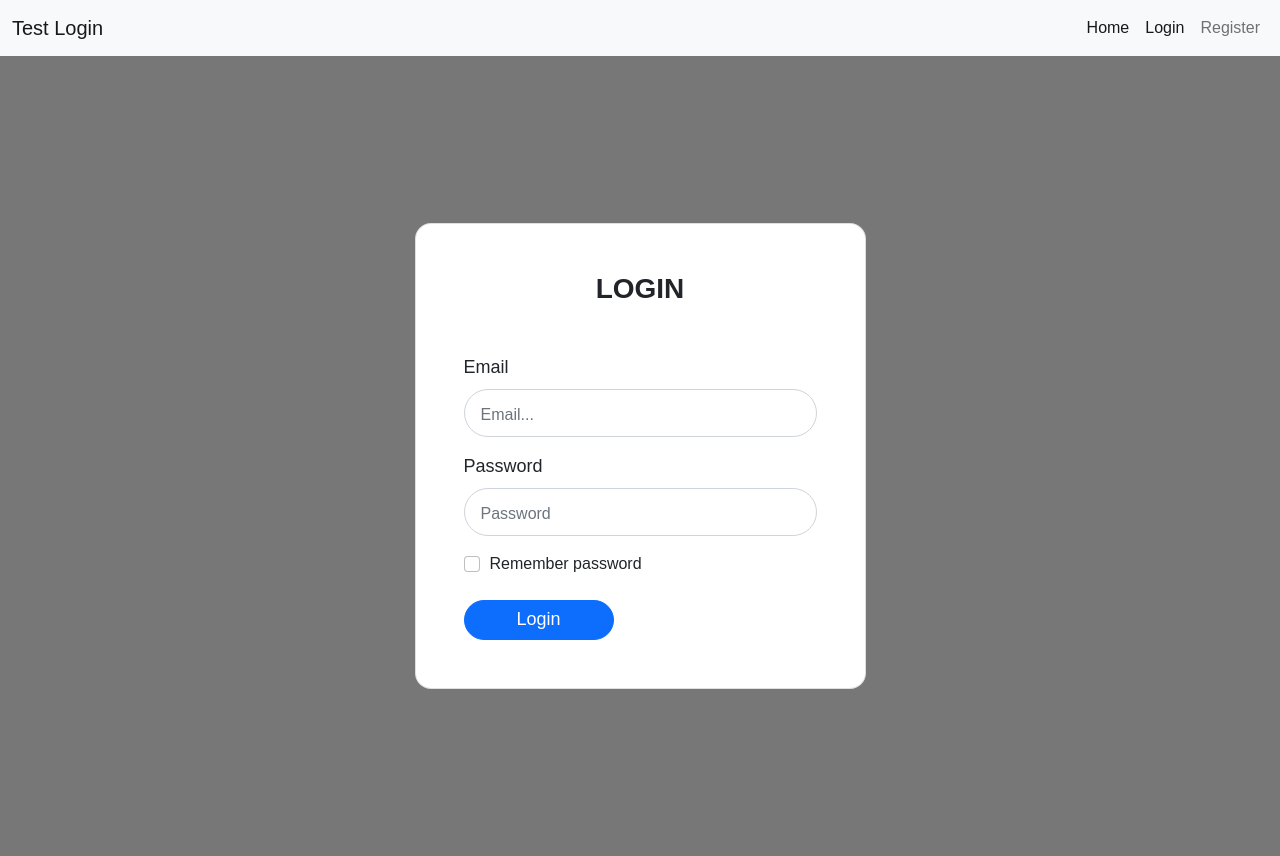
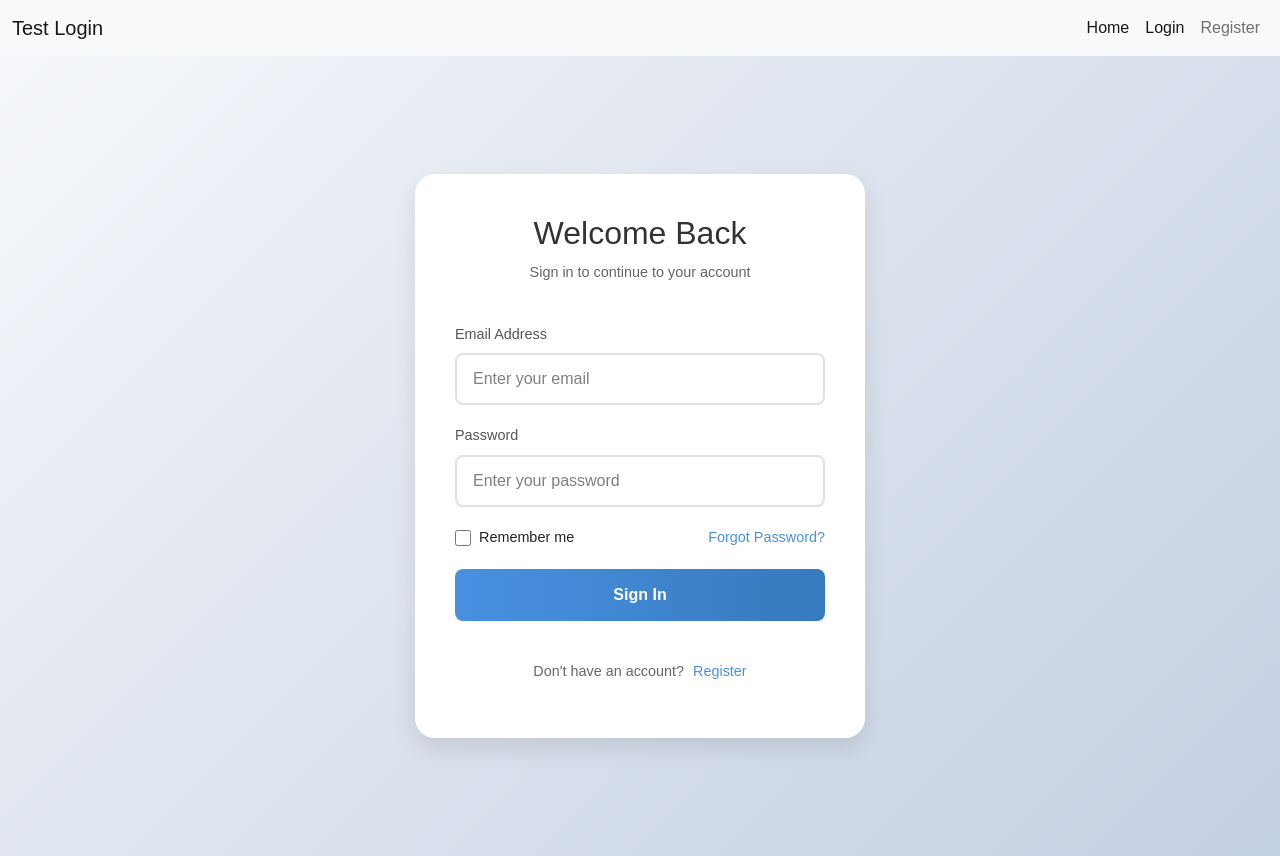
Before and after one commit to NienCongChua/YOLO-detection-send-message, a React (Create React App) app in the folder frontend/: page /login in a window 1280 px wide. Built offline with nearby package versions, Linux system fonts and the light colour scheme.

Commit message:
Add Interface

```diff
--- /dev/null
+++ b/frontend/src/Component/Login.module.css
@@ -0,0 +1,169 @@
+.container {
+    min-height: 100vh;
+    display: flex;
+    align-items: center;
+    justify-content: center;
+    background: linear-gradient(135deg, #f5f7fa 0%, #c3cfe2 100%);
+    padding: 20px;
+  }
+
+  .loginCard {
+    background: white;
+    border-radius: 20px;
+    padding: 40px;
+    width: 100%;
+    max-width: 450px;
+    box-shadow: 0 10px 25px rgba(0, 0, 0, 0.1);
+    animation: slideUp 0.5s ease-out;
+  }
+
+  @keyframes slideUp {
+    from {
+      opacity: 0;
+      transform: translateY(20px);
+    }
+    to {
+      opacity: 1;
+      transform: translateY(0);
+    }
+  }
+
+  .header {
+    text-align: center;
+    margin-bottom: 40px;
+  }
+
+  .header h1 {
+    color: #333;
+    font-size: 2rem;
+    margin-bottom: 10px;
+  }
+
+  .header p {
+    color: #666;
+    font-size: 0.9rem;
+  }
+
+  .form {
+    display: flex;
+    flex-direction: column;
+    gap: 20px;
+  }
+
+  .formGroup {
+    display: flex;
+    flex-direction: column;
+    gap: 8px;
+  }
+
+  .formGroup label {
+    color: #555;
+    font-size: 0.9rem;
+    font-weight: 500;
+  }
+
+  .formGroup input {
+    padding: 12px 16px;
+    border: 2px solid #e1e1e1;
+    border-radius: 8px;
+    font-size: 1rem;
+    transition: border-color 0.3s ease;
+  }
+
+  .formGroup input:focus {
+    outline: none;
+    border-color: #4a90e2;
+  }
+
+  .options {
+    display: flex;
+    justify-content: space-between;
+    align-items: center;
+    font-size: 0.9rem;
+  }
+
+  .rememberMe {
+    display: flex;
+    align-items: center;
+    gap: 8px;
+  }
+
+  .rememberMe input[type="checkbox"] {
+    width: 16px;
+    height: 16px;
+    cursor: pointer;
+  }
+
+  .forgotPassword {
+    color: #4a90e2;
+    text-decoration: none;
+    transition: color 0.3s ease;
+  }
+
+  .forgotPassword:hover {
+    color: #357abd;
+  }
+
+  .submitButton {
+    background: linear-gradient(to right, #4a90e2, #357abd);
+    color: white;
+    padding: 14px;
+    border: none;
+    border-radius: 8px;
+    font-size: 1rem;
+    font-weight: 600;
+    cursor: pointer;
+    transition: transform 0.3s ease, box-shadow 0.3s ease;
+  }
+
+  .submitButton:hover {
+    transform: translateY(-2px);
+    box-shadow: 0 5px 15px rgba(74, 144, 226, 0.3);
+  }
+
+  .submitButton:active {
+    transform: translateY(0);
+  }
+
+  .errorMessage {
+    text-align: center;
+    color: #e74c3c;
+    background-color: #fdeaea;
+    padding: 10px;
+    border-radius: 6px;
+    font-size: 0.9rem;
+  }
+
+  .register {
+    text-align: center;
+    margin-top: 20px;
+    font-size: 0.9rem;
+    color: #666;
+  }
+
+  .register a {
+    color: #4a90e2;
+    text-decoration: none;
+    font-weight: 500;
+    margin-left: 5px;
+  }
+
+  .register a:hover {
+    text-decoration: underline;
+  }
+
+  @media (max-width: 480px) {
+    .loginCard {
+      padding: 30px 20px;
+    }
+
+    .header h1 {
+      font-size: 1.75rem;
+    }
+
+    .options {
+      flex-direction: column;
+      gap: 15px;
+      align-items: flex-start;
+    }
+  }
--- /dev/null
+++ b/frontend/src/Component/Register.module.css
@@ -0,0 +1,135 @@
+.container {
+    min-height: 100vh;
+    display: flex;
+    align-items: center;
+    justify-content: center;
+    background: linear-gradient(135deg, #f5f7fa 0%, #c3cfe2 100%);
+    padding: 20px;
+  }
+
+  .registerCard {
+    background: white;
+    border-radius: 20px;
+    padding: 40px;
+    width: 100%;
+    max-width: 450px;
+    box-shadow: 0 10px 25px rgba(0, 0, 0, 0.1);
+    animation: slideUp 0.5s ease-out;
+  }
+
+  @keyframes slideUp {
+    from {
+      opacity: 0;
+      transform: translateY(20px);
+    }
+    to {
+      opacity: 1;
+      transform: translateY(0);
+    }
+  }
+
+  .header {
+    text-align: center;
+    margin-bottom: 40px;
+  }
+
+  .header h1 {
+    color: #333;
+    font-size: 2rem;
+    margin-bottom: 10px;
+  }
+
+  .header p {
+    color: #666;
+    font-size: 0.9rem;
+  }
+
+  .form {
+    display: flex;
+    flex-direction: column;
+    gap: 20px;
+  }
+
+  .formGroup {
+    display: flex;
+    flex-direction: column;
+    gap: 8px;
+  }
+
+  .formGroup label {
+    color: #555;
+    font-size: 0.9rem;
+    font-weight: 500;
+  }
+
+  .formGroup input {
+    padding: 12px 16px;
+    border: 2px solid #e1e1e1;
+    border-radius: 8px;
+    font-size: 1rem;
+    transition: border-color 0.3s ease;
+  }
+
+  .formGroup input:focus {
+    outline: none;
+    border-color: #4a90e2;
+  }
+
+  .submitButton {
+    background: linear-gradient(to right, #4a90e2, #357abd);
+    color: white;
+    padding: 14px;
+    border: none;
+    border-radius: 8px;
+    font-size: 1rem;
+    font-weight: 600;
+    cursor: pointer;
+    transition: transform 0.3s ease, box-shadow 0.3s ease;
+    margin-top: 10px;
+  }
+
+  .submitButton:hover {
+    transform: translateY(-2px);
+    box-shadow: 0 5px 15px rgba(74, 144, 226, 0.3);
+  }
+
+  .submitButton:active {
+    transform: translateY(0);
+  }
+
+  .errorMessage {
+    text-align: center;
+    color: #e74c3c;
+    background-color: #fdeaea;
+    padding: 10px;
+    border-radius: 6px;
+    font-size: 0.9rem;
+  }
+
+  .login {
+    text-align: center;
+    margin-top: 20px;
+    font-size: 0.9rem;
+    color: #666;
+  }
+
+  .login a {
+    color: #4a90e2;
+    text-decoration: none;
+    font-weight: 500;
+    margin-left: 5px;
+  }
+
+  .login a:hover {
+    text-decoration: underline;
+  }
+
+  @media (max-width: 480px) {
+    .registerCard {
+      padding: 30px 20px;
+    }
+
+    .header h1 {
+      font-size: 1.75rem;
+    }
+  }
--- a/frontend/src/Component/login.js
+++ b/frontend/src/Component/login.js
@@ -1,6 +1,7 @@
 import React, { useState } from "react";
-import { useNavigate } from "react-router-dom";
+import { useNavigate, Link } from "react-router-dom";
 import axios from "axios";
+import styles from "./Login.module.css";
 
 const Login = () => {
   const [email, setEmail] = useState("");
@@ -22,43 +23,58 @@ const Login = () => {
     }
   };
 
-  return (
-    <div>
-      <section className="vh-100" style={{ backgroundColor: "#777" }}>
-        <div className="container py-5 h-100">
-          <div className="row d-flex justify-content-center align-items-center h-100">
-            <div className="col-12 col-md-8 col-lg-6 col-xl-5">
-              <div className="card shadow-2-strong" style={{ borderRadius: "1rem" }}>
-                <div className="card-body p-5">
-                  <h2 className="mb-5 text-center header-lable">LOGIN</h2>
-                  <form onSubmit={handleSubmit}>
-                    <div className="form-group mb-3">
-                      <label className="form-label" htmlFor="typeEmailX-2">Email</label>
-                      <input type="email" id="typeEmailX-2" className="form-control form-control-lg"
-                        placeholder="Email..." value={email} onChange={(e) => setEmail(e.target.value)} required />
-                    </div>
-
-                    <div className="form-group mb-3">
-                      <label className="form-label" htmlFor="typePasswordX-2">Password</label>
-                      <input type="password" id="typePasswordX-2" className="form-control form-control-lg"
-                        placeholder="Password" value={password} onChange={(e) => setPassword(e.target.value)} required />
-                    </div>
-
-                    <div className="form-check d-flex justify-content-start mb-4">
-                      <input className="form-check-input" type="checkbox" value="" id="form1Example3" />
-                      <label className="form-check-label" htmlFor="form1Example3">Remember password</label>
-                    </div>
-
-                    <button className="btn btn-primary btn-lg btn-block btn-submit" type="submit">Login</button>
-                    {message && <p className="text-danger mt-3">{message}</p>}
-                  </form>
-                </div>
-              </div>
-            </div>
-          </div>
-        </div>
-      </section>
-    </div>
+  return React.createElement("div", { className: styles.container },
+    React.createElement("div", { className: styles.loginCard },
+      React.createElement("div", { className: styles.header },
+        React.createElement("h1", null, "Welcome Back"),
+        React.createElement("p", null, "Sign in to continue to your account")
+      ),
+      React.createElement("form", { onSubmit: handleSubmit, className: styles.form },
+        React.createElement("div", { className: styles.formGroup },
+          React.createElement("label", { htmlFor: "email" }, "Email Address"),
+          React.createElement("input", {
+            type: "email",
+            id: "email",
+            value: email,
+            onChange: (e) => setEmail(e.target.value),
+            required: true,
+            placeholder: "Enter your email"
+          })
+        ),
+        React.createElement("div", { className: styles.formGroup },
+          React.createElement("label", { htmlFor: "password" }, "Password"),
+          React.createElement("input", {
+            type: "password",
+            id: "password",
+            value: password,
+            onChange: (e) => setPassword(e.target.value),
+            required: true,
+            placeholder: "Enter your password"
+          })
+        ),
+        React.createElement("div", { className: styles.options },
+          React.createElement("div", { className: styles.rememberMe },
+            React.createElement("input", { type: "checkbox", id: "remember" }),
+            React.createElement("label", { htmlFor: "remember" }, "Remember me")
+          ),
+          React.createElement(Link, {
+            to: "/forgot-password",
+            className: styles.forgotPassword
+          }, "Forgot Password?")
+        ),
+        React.createElement("button", {
+          type: "submit",
+          className: styles.submitButton
+        }, "Sign In"),
+        message && React.createElement("p", { className: styles.errorMessage }, message),
+        React.createElement("div", { className: styles.register },
+          React.createElement("p", null,
+            "Don't have an account? ",
+            React.createElement(Link, { to: "/register" }, "Register")
+          )
+        )
+      )
+    )
   );
 };
 
--- a/frontend/src/Component/register.js
+++ b/frontend/src/Component/register.js
@@ -1,11 +1,16 @@
-import { useState } from "react";
+import React, { useState } from "react";
+import { Link, useNavigate } from "react-router-dom";
+import styles from "./Register.module.css";
 
-export default function Register() {
+const Register = () => {
+  const navigate = useNavigate();
   const [formData, setFormData] = useState({
     username: "",
     email: "",
-    password: ""
+    password: "",
+    confirmPassword: ""
   });
+  const [error, setError] = useState("");
 
   const handleChange = (e) => {
     setFormData({ ...formData, [e.target.name]: e.target.value });
@@ -13,55 +18,106 @@ export default function Register() {
 
   const handleSubmit = async (e) => {
     e.preventDefault();
+
+    if (formData.password !== formData.confirmPassword) {
+      setError("Passwords do not match!");
+      return;
+    }
+
+    try {
       const response = await fetch("http://localhost:5000/register", {
         method: "POST",
         headers: {
           "Content-Type": "application/json"
         },
-      body: JSON.stringify(formData)
+        body: JSON.stringify({
+          username: formData.username,
+          email: formData.email,
+          password: formData.password
+        })
       });
+
       const data = await response.json();
-    alert(data.message);
+
+      if (response.ok) {
+        navigate("/login");
+      } else {
+        setError(data.message || "Registration failed");
+      }
+    } catch (err) {
+      setError("An error occurred during registration");
+    }
   };
 
-  return (
-    <div className="max-w-md mx-auto mt-10 p-5 border rounded-lg shadow-md">
-      <h2 className="text-xl font-bold mb-4">Register</h2>
-      <form onSubmit={handleSubmit}>
-        <input
-          type="text"
-          name="username"
-          placeholder="Username"
-          value={formData.username}
-          onChange={handleChange}
-          className="w-full p-2 mb-3 border rounded"
-          required
-        />
-        <input
-          type="email"
-          name="email"
-          placeholder="Email"
-          value={formData.email}
-          onChange={handleChange}
-          className="w-full p-2 mb-3 border rounded"
-          required
-        />
-        <input
-          type="password"
-          name="password"
-          placeholder="Password"
-          value={formData.password}
-          onChange={handleChange}
-          className="w-full p-2 mb-3 border rounded"
-          required
-        />
-        <button
-          type="submit"
-          className="w-full p-2 bg-blue-500 text-white rounded hover:bg-blue-600"
-        >
-          Register
-        </button>
-      </form>
-    </div>
+  return React.createElement("div", { className: styles.container },
+    React.createElement("div", { className: styles.registerCard },
+      React.createElement("div", { className: styles.header },
+        React.createElement("h1", null, "Create Account"),
+        React.createElement("p", null, "Join us today! Please fill in your details")
+      ),
+      React.createElement("form", { onSubmit: handleSubmit, className: styles.form },
+        React.createElement("div", { className: styles.formGroup },
+          React.createElement("label", { htmlFor: "username" }, "Username"),
+          React.createElement("input", {
+            type: "text",
+            id: "username",
+            name: "username",
+            value: formData.username,
+            onChange: handleChange,
+            required: true,
+            placeholder: "Choose a username"
+          })
+        ),
+        React.createElement("div", { className: styles.formGroup },
+          React.createElement("label", { htmlFor: "email" }, "Email Address"),
+          React.createElement("input", {
+            type: "email",
+            id: "email",
+            name: "email",
+            value: formData.email,
+            onChange: handleChange,
+            required: true,
+            placeholder: "Enter your email"
+          })
+        ),
+        React.createElement("div", { className: styles.formGroup },
+          React.createElement("label", { htmlFor: "password" }, "Password"),
+          React.createElement("input", {
+            type: "password",
+            id: "password",
+            name: "password",
+            value: formData.password,
+            onChange: handleChange,
+            required: true,
+            placeholder: "Create a password"
+          })
+        ),
+        React.createElement("div", { className: styles.formGroup },
+          React.createElement("label", { htmlFor: "confirmPassword" }, "Confirm Password"),
+          React.createElement("input", {
+            type: "password",
+            id: "confirmPassword",
+            name: "confirmPassword",
+            value: formData.confirmPassword,
+            onChange: handleChange,
+            required: true,
+            placeholder: "Confirm your password"
+          })
+        ),
+        error && React.createElement("p", { className: styles.errorMessage }, error),
+        React.createElement("button", {
+          type: "submit",
+          className: styles.submitButton
+        }, "Create Account"),
+        React.createElement("div", { className: styles.login },
+          React.createElement("p", null,
+            "Already have an account? ",
+            React.createElement(Link, { to: "/login" }, "Sign In")
+          )
+        )
+      )
+    )
   );
-}
+};
+
+export default Register;
```
Lines whose indentation alone changed are shown as unchanged.
